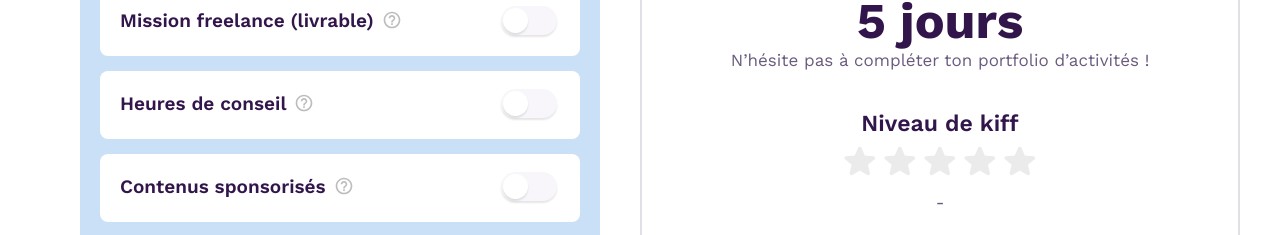
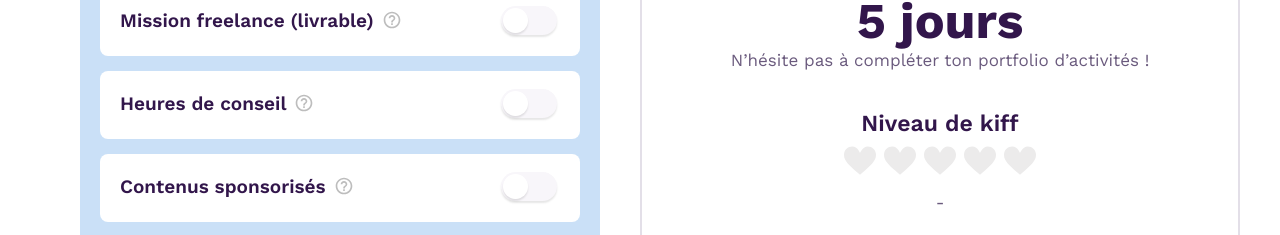
Before and after one commit to troptropcontent/freelance_revenue_simulator, a React (Vite) app in the folder frontend/: page / in a window 1280 px wide. Shown: the part 987-1222 px from the top of the page. Built offline with nearby package versions, Linux system fonts and the light colour scheme.

Commit message:
change stars into hearts

```diff
--- a/frontend/src/components/ui/formik/primitives/RatingInput.tsx
+++ b/frontend/src/components/ui/formik/primitives/RatingInput.tsx
@@ -100,14 +100,14 @@ const RatingInput = ({
               children
             ) : (
               <svg
+                width="27"
+                height="25"
+                viewBox="0 0 27 25"
+                fill="none"
                 xmlns="http://www.w3.org/2000/svg"
-                width="27"
-                height="24"
-                viewBox="0 0 27 24"
-                fill="none"
               >
                 <path
-                  d="M13.3134 20.1062L7.02452 23.7753C6.7467 23.9465 6.45625 24.0199 6.15317 23.9954C5.85009 23.971 5.5849 23.8731 5.35759 23.7019C5.13028 23.5307 4.95349 23.3166 4.8272 23.0598C4.70092 22.803 4.67567 22.5156 4.75143 22.1976L6.41836 15.2631L0.849311 10.6035C0.596747 10.3833 0.438894 10.1326 0.375753 9.85133C0.312611 9.57004 0.331554 9.29486 0.43258 9.0258C0.533605 8.75674 0.685144 8.53659 0.887196 8.36537C1.08925 8.19415 1.36707 8.08408 1.72066 8.03516L9.07029 7.41143L11.9116 0.880566C12.0379 0.587044 12.2337 0.366902 12.4989 0.220141C12.764 0.0733805 13.0356 0 13.3134 0C13.5912 0 13.8627 0.0733805 14.1279 0.220141C14.3931 0.366902 14.5888 0.587044 14.7151 0.880566L17.5565 7.41143L24.9061 8.03516C25.2597 8.08408 25.5375 8.19415 25.7396 8.36537C25.9416 8.53659 26.0931 8.75674 26.1942 9.0258C26.2952 9.29486 26.3141 9.57004 26.251 9.85133C26.1879 10.1326 26.03 10.3833 25.7774 10.6035L20.2084 15.2631L21.8753 22.1976C21.9511 22.5156 21.9258 22.803 21.7995 23.0598C21.6733 23.3166 21.4965 23.5307 21.2692 23.7019C21.0419 23.8731 20.7767 23.971 20.4736 23.9954C20.1705 24.0199 19.8801 23.9465 19.6022 23.7753L13.3134 20.1062Z"
+                  d="M13.5 24.1807L11.5425 22.4542C4.59 16.3463 0 12.318 0 7.37412C0 3.34579 2.842 0.180664 7 0.180664C11.575 0.180664 13.5 5.68066 13.5 5.68066C13.5 5.68066 15.842 0.180664 20 0.180664C24.158 0.180664 27 3.34579 27 7.37412C27 12.318 22.41 16.3463 15.4575 22.4673L13.5 24.1807Z"
                   fill="currentColor"
                 />
               </svg>
```
Also changed, not shown: frontend/src/components/simulator/results/ResultsDetails.tsx (indentation only).
